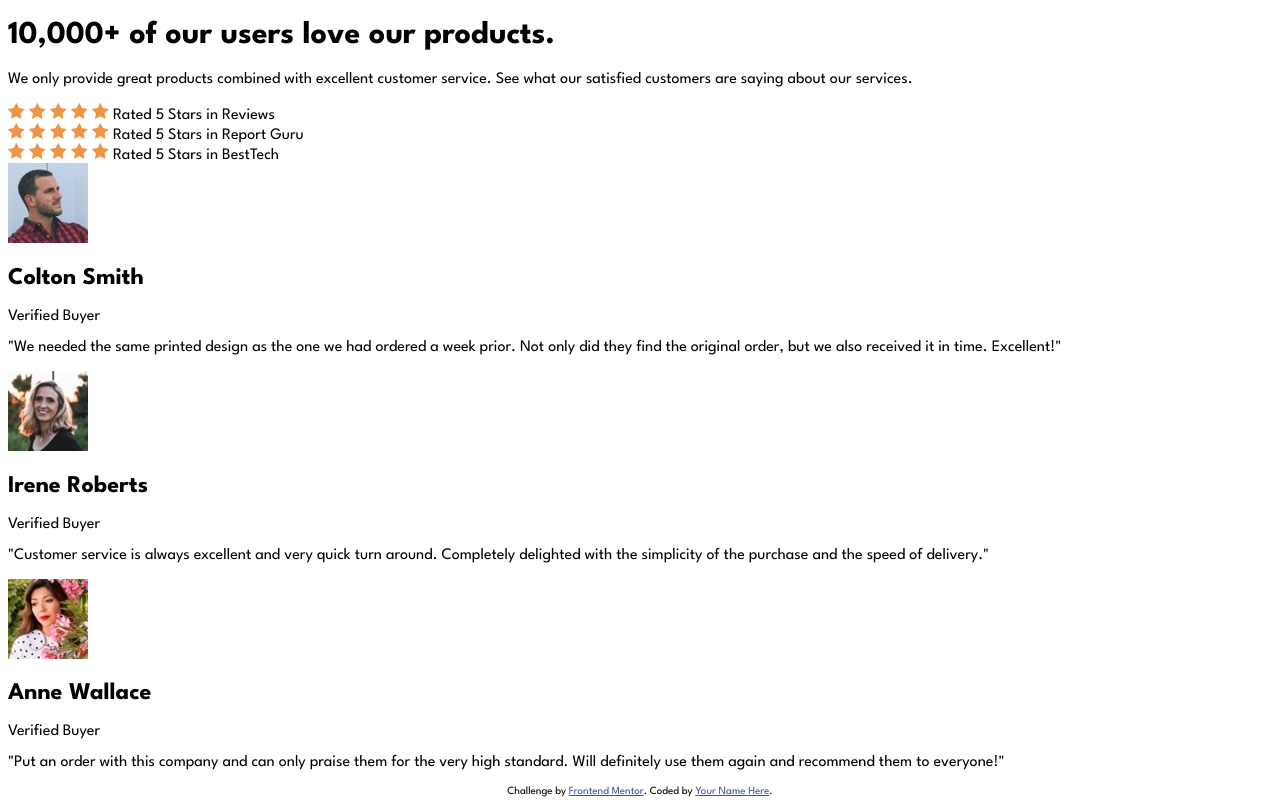
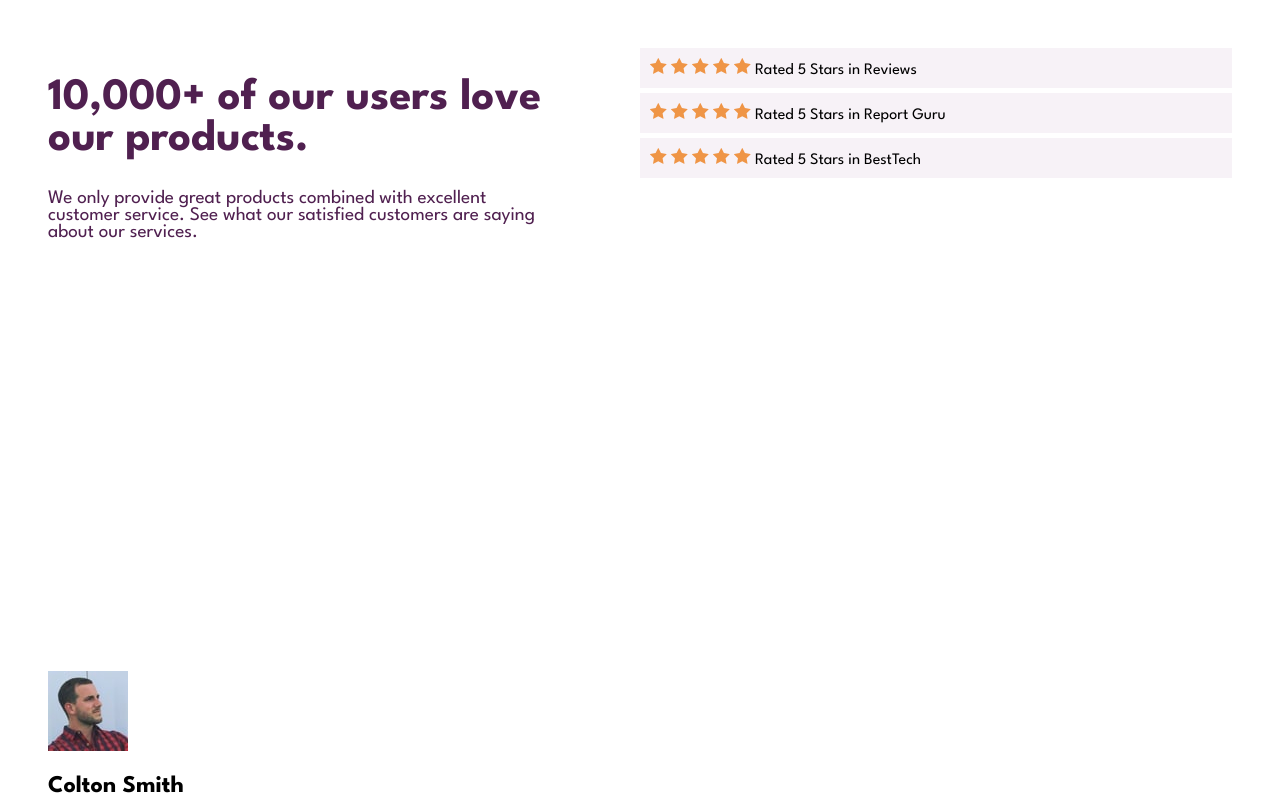
Before and after one commit to MVargasVigo/frontEndMentorChallenges, a plain HTML site: page 12th-social-proof-section-master/index.html in a window 1280 px wide. Shown: the top 800 px of the page. Drawn offline with Linux system fonts and the light colour scheme.

Commit message:
12th css progress

```diff
--- a/12th-social-proof-section-master/style.css
+++ b/12th-social-proof-section-master/style.css
@@ -19,3 +19,39 @@ Font - Weights: 400, 500, 700
 body {
   font-family: "League Spartan", sans-serif;
 }
+
+main {
+  display: grid;
+  grid-template-columns: 1fr 1fr 1fr 1fr;
+  grid-template-rows: 1fr 1fr;
+  padding: 40px;
+}
+
+#header {
+  color: hsl(300, 43%, 22%);
+  grid-column: span 2;
+  margin-right: 80px;
+}
+
+#header h1 {
+  font-weight: 700;
+  font-size: 2.8rem;
+}
+
+#header p {
+  font-size: 1.2rem;
+}
+
+#ratings {
+  grid-column: span 2;
+}
+
+#ratings .rating {
+  padding: 10px;
+  background-color: hsl(300, 24%, 96%);
+  margin-bottom: 5px;
+}
+
+#reviews {
+  grid-column: span 4;
+}
```
